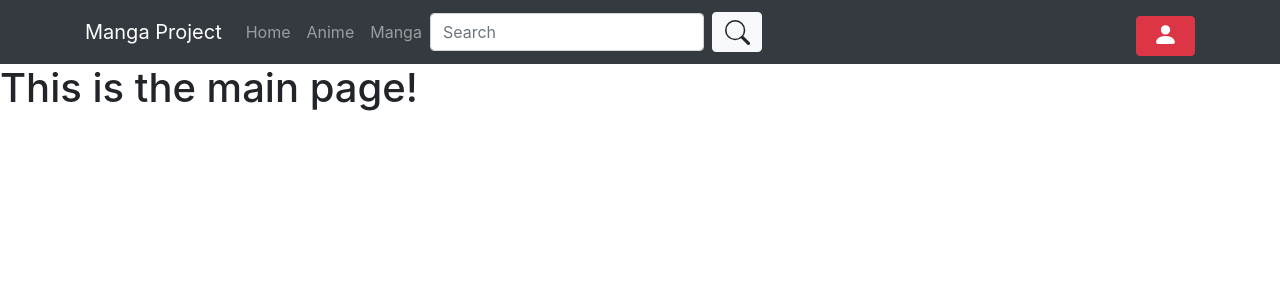
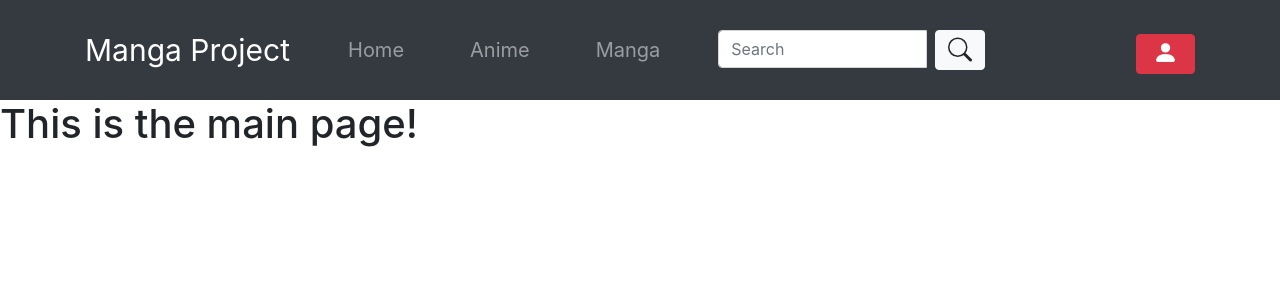
Before and after one commit to zirris512/manga_project, a React (Create React App) app in the folder manga-app/: page / in a window 1280 px wide. Shown: the top 300 px of the page. Built offline with nearby package versions, Linux system fonts and the light colour scheme.

Commit message:
Fix navbar collapse spacing

```diff
--- a/manga-app/src/components/Nav/index.js
+++ b/manga-app/src/components/Nav/index.js
@@ -1,4 +1,5 @@
 import React from 'react';
+import "./style.css";
 import { BsFillPersonFill, BsSearch } from 'react-icons/bs';
 
 function Nav() {
@@ -20,11 +21,11 @@ function Nav() {
                   <a className="nav-item nav-link" href="#">Anime</a>
                   <a className="nav-item nav-link" href="#">Manga</a>
                </div>
-               <form className="form-inline">
-                  <input className="form-control" type="search" placeholder="Search"></input>
-                  <button className="btn btn-light ml-2" type="submit" style={{"height": "40px", "width": "50px"}}><BsSearch style={{"fontSize": "25px"}} /></button>
+               <form className="form-inline input-group">
+                  <input className="form-control" type="search" placeholder="Search" style={{"maxWidth": "50%"}}></input>
+                  <button className="btn btn-light ml-2 input-group-append" type="submit" style={{"height": "40px", "width": "50px"}}><BsSearch style={{"fontSize": "25px"}} /></button>
                </form>
-               <a type="button" className="nav-link btn btn-danger ml-auto mt-2 pt-1"><BsFillPersonFill style={iconStyle} /></a>
+               <a id="login" type="button" className="nav-link btn btn-danger mt-2 pt-1"><BsFillPersonFill style={iconStyle} /></a>
             </div>
          </div>
       </nav>
--- /dev/null
+++ b/manga-app/src/components/Nav/style.css
@@ -0,0 +1,25 @@
+nav {
+   min-height: 100px;
+}
+
+.navbar-brand {
+   margin-right: 50px;
+   font-size: 30px;
+}
+
+.nav-item {
+   margin-right: 50px;
+   font-size: 20px;
+}
+
+#login {
+   margin-left: auto;
+   max-width: 60px;
+}
+
+@media (max-width: 768px) {
+   #login {
+      margin-left: 0px;
+      margin-right: auto;
+   }
+}
```
Also changed, not shown: manga-app/src/assets/style.css (deleted).
